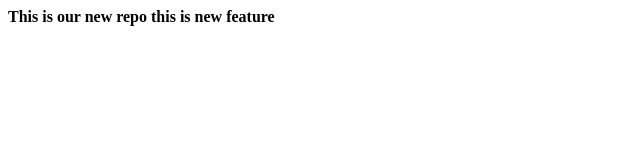
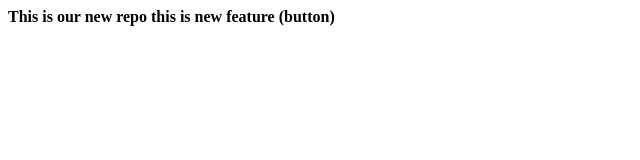
Before and after one commit to siddharthgaud/localrepo, a plain HTML site: page index.html in a window 1280 px wide. Shown: the full height of the page, 0-640 px from the left. Drawn offline with Linux system fonts and the light colour scheme.

```diff
--- a/index.html
+++ b/index.html
@@ -8,7 +8,7 @@
 <body>
 
     <b>This is our new repo</b>
-    <b>this is new feature</b>
+    <b>this is new feature (button)</b>
 
 </body>
 </html>
```
